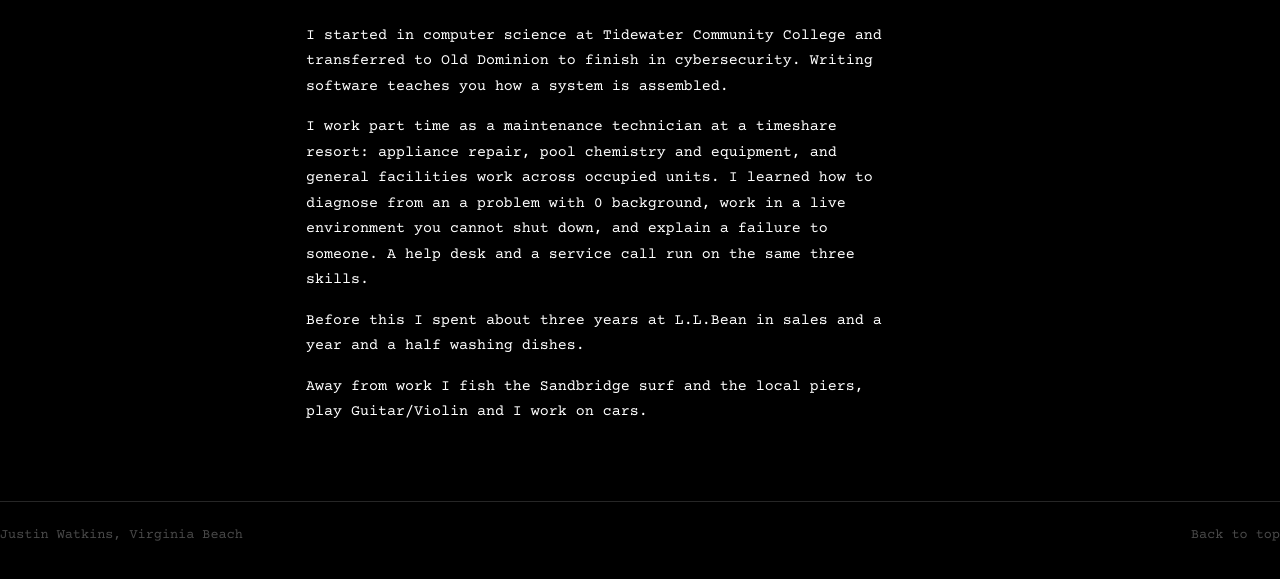
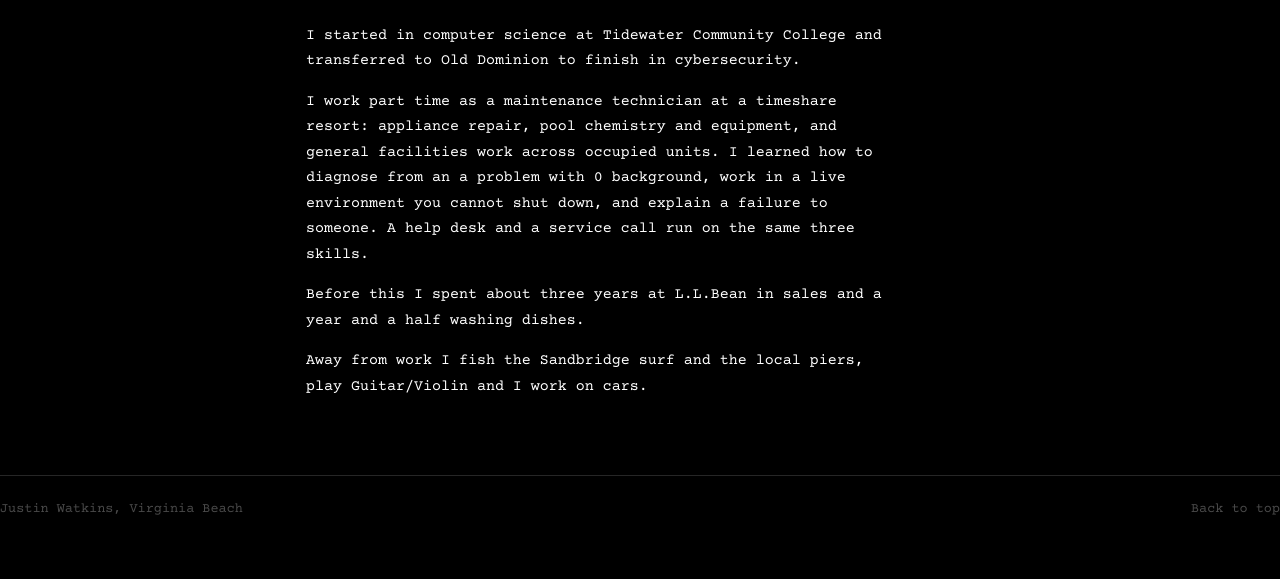
Before and after one commit to JustinW3/JustinW3.github.io, a plain HTML site: page about.html in a window 1280 px wide. Shown: the part 159-738 px from the top of the page. Drawn offline with nearby package versions, Linux system fonts and the light colour scheme.

Commit message:
Update about.html

```diff
--- a/about.html
+++ b/about.html
@@ -250,7 +250,7 @@ footer a:hover{color:var(--fg);}
       <figcaption>Virginia Beach, VA</figcaption>
     </figure>
 
-    <p>I started in computer science at Tidewater Community College and transferred to Old Dominion to finish in cybersecurity. Writing software teaches you how a system is assembled.</p>
+    <p>I started in computer science at Tidewater Community College and transferred to Old Dominion to finish in cybersecurity.</p>
     <p>I work part time as a maintenance technician at a timeshare resort: appliance repair, pool chemistry and equipment, and general facilities work across occupied units. I learned how to diagnose from an a problem with 0 background, work in a live environment you cannot shut down, and explain a failure to someone. A help desk and a service call run on the same three skills.</p>
     <p>Before this I spent about three years at L.L.Bean in sales and a year and a half washing dishes.</p>
     <p>Away from work I fish the Sandbridge surf and the local piers, play Guitar/Violin and I work on cars.</p>
```
